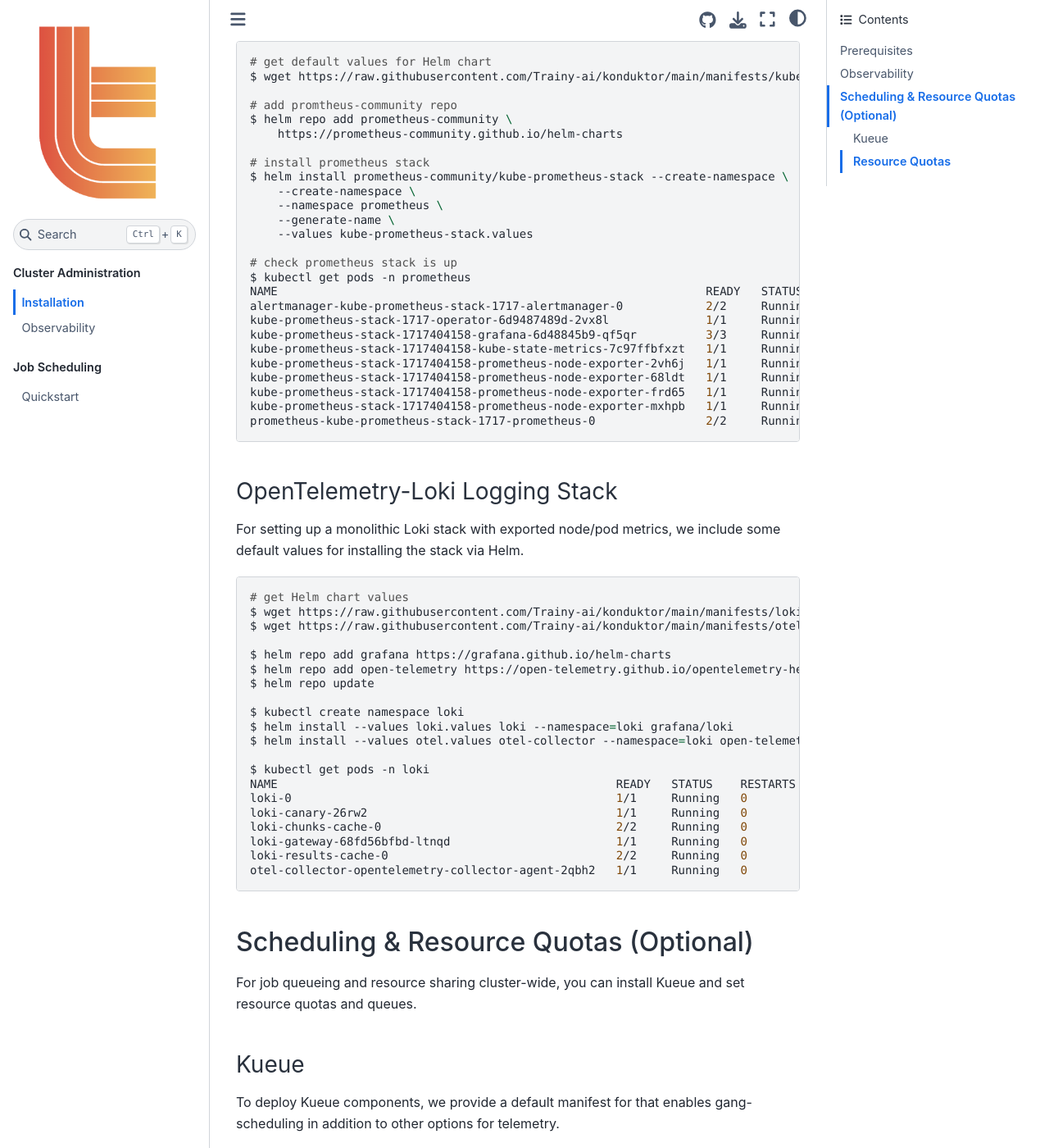
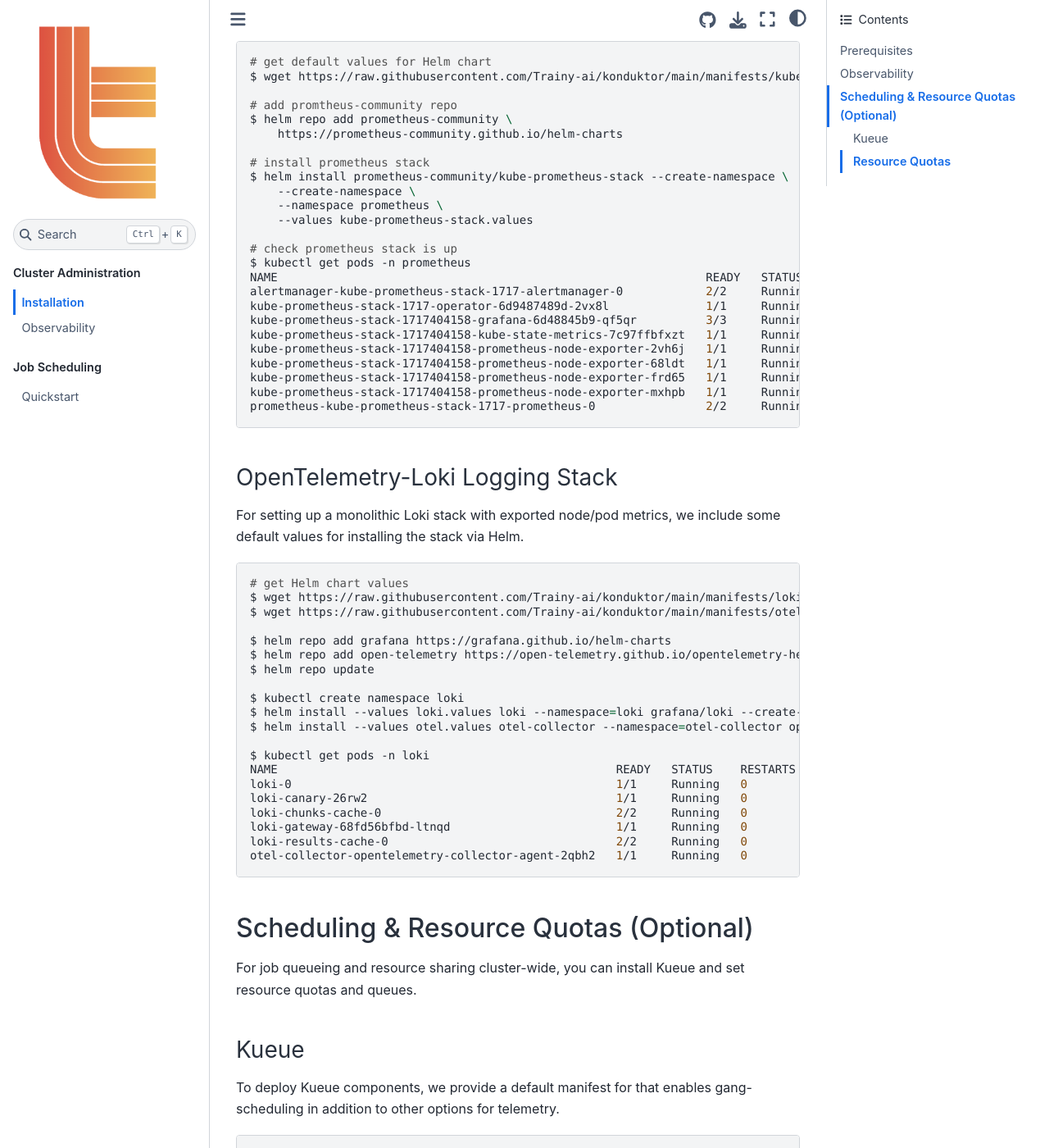
Before and after one commit to Trainy-ai/konduktor, a Sphinx documentation site: the page built from docs/source/admin/installation.rst, in a window 1280 px wide and 1400 px high, scrolled down 1554 px. Shown: the whole window at 82% size. Built offline with Sphinx 7.4.7 and the Sphinx Book theme 1.1.4, drawn with Linux system fonts in a browser that asks for light colours.

Commit message:
add logs dashboard panel, fixes disk usage gauge, update docs to skip helm release name generation

```diff
--- a/docs/source/admin/installation.rst
+++ b/docs/source/admin/installation.rst
@@ -83,7 +83,6 @@
     $ helm install prometheus-community/kube-prometheus-stack --create-namespace \
         --create-namespace \
         --namespace prometheus \
-        --generate-name \
         --values kube-prometheus-stack.values
 
     # check prometheus stack is up
@@ -116,8 +115,8 @@
     $ helm repo update
 
     $ kubectl create namespace loki
-    $ helm install --values loki.values loki --namespace=loki grafana/loki
-    $ helm install --values otel.values otel-collector --namespace=loki open-telemetry/opentelemetry-collector
+    $ helm install --values loki.values loki --namespace=loki grafana/loki --create-namespace
+    $ helm install --values otel.values otel-collector --namespace=otel-collector open-telemetry/opentelemetry-collector --create-namespace
 
     $ kubectl get pods -n loki
     NAME                                                 READY   STATUS    RESTARTS   AGE
--- a/docs/source/admin/observability.rst
+++ b/docs/source/admin/observability.rst
@@ -68,6 +68,8 @@
 setting the URL to be :code:`http://loki.loki.svc.cluster.local:3100` and create a new dashboard
 with your newly created Loki datasource and begin querying your logs by node, namespace, etc.
 
+Our default dashboard includes a panel for listing error logs from pods in the :code:`default` namespace.
+
 .. figure:: ../images/otel-loki.png
    :width: 120%
    :align: center
--- a/docs/source/usage/quickstart.rst
+++ b/docs/source/usage/quickstart.rst
@@ -16,7 +16,7 @@
     $ conda create -n konduktor python=3.10
     $ git clone https://github.com/asaiacai/skypilot.git
     $ cd skypilot
-    $ git checkout kueue-multipod
+    $ git checkout konduktor # our maintained fork
     $ pip install -e .[kubernetes]
 
     # check that k8s credentials work
```
Also changed, not shown: other parts of docs/source/admin/observability.rst (+2 -2 lines), 2 other files.
